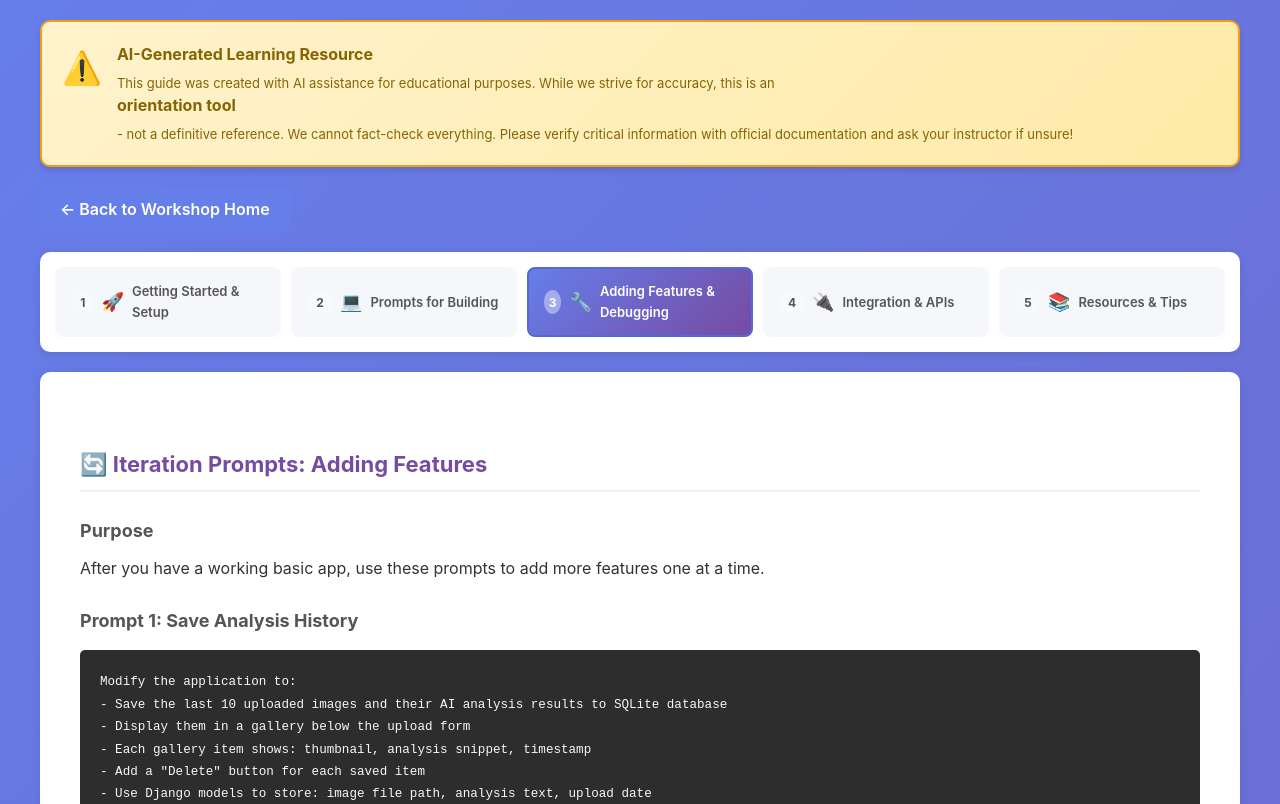
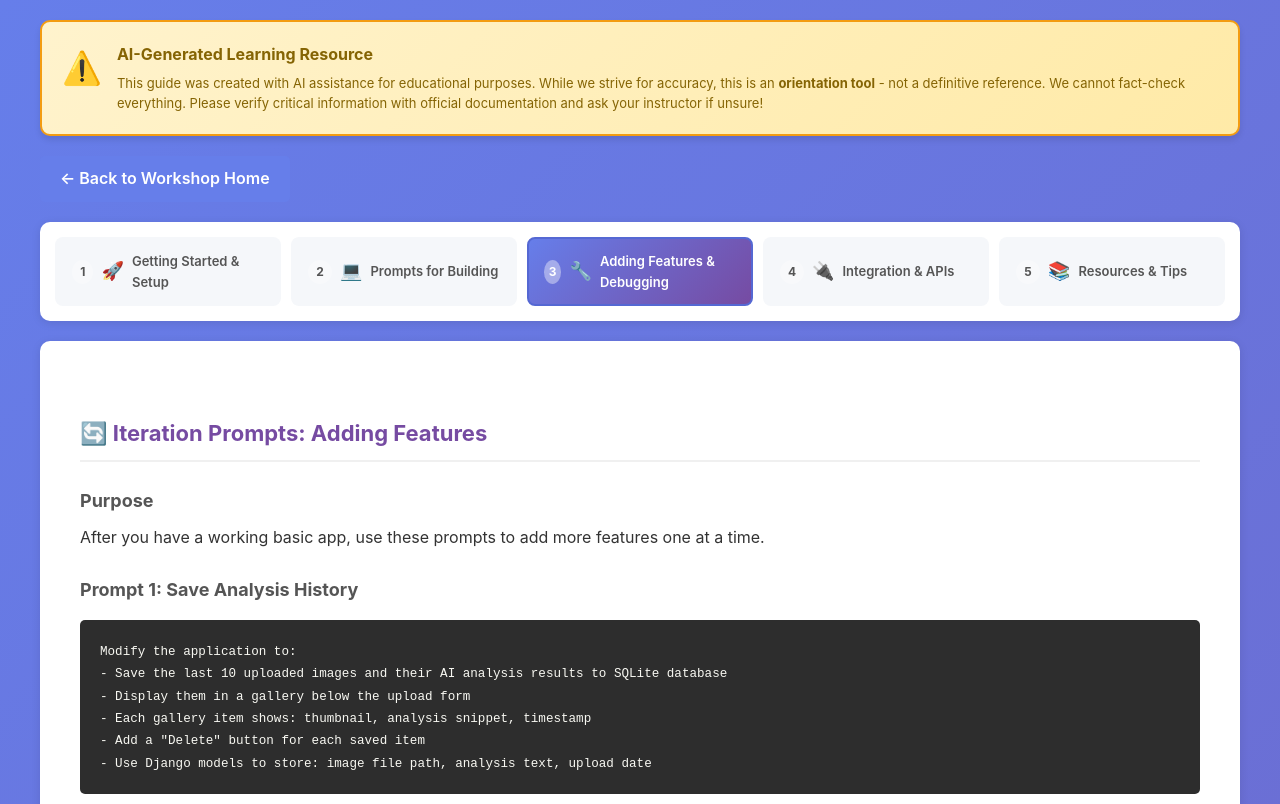
Before and after one commit to globalcrowd/demo, a plain HTML site: page 2025-ENT207-WEEK7/guide-3-features.html in a window 1280 px wide. Shown: the top 804 px of the page. Drawn offline with Linux system fonts and the light colour scheme.

Commit message:
Update guide-3-features.html

```diff
--- a/2025-ENT207-WEEK7/guide-3-features.html
+++ b/2025-ENT207-WEEK7/guide-3-features.html
@@ -315,7 +315,7 @@
     <div class="disclaimer-content">
         <strong>AI-Generated Learning Resource</strong>
         <p>This guide was created with AI assistance for educational purposes. While we strive for accuracy, this is an
-        <strong>orientation tool</strong> - not a definitive reference. We cannot fact-check everything. Please verify
+        <b>orientation tool</b> - not a definitive reference. We cannot fact-check everything. Please verify
         critical information with official documentation and ask your instructor if unsure!</p>
     </div>
 </div>
```
